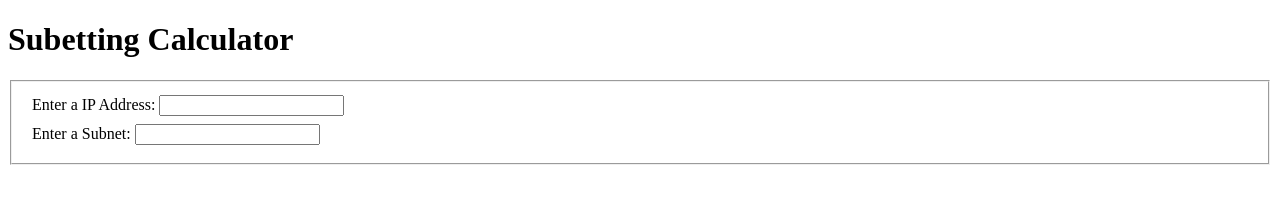
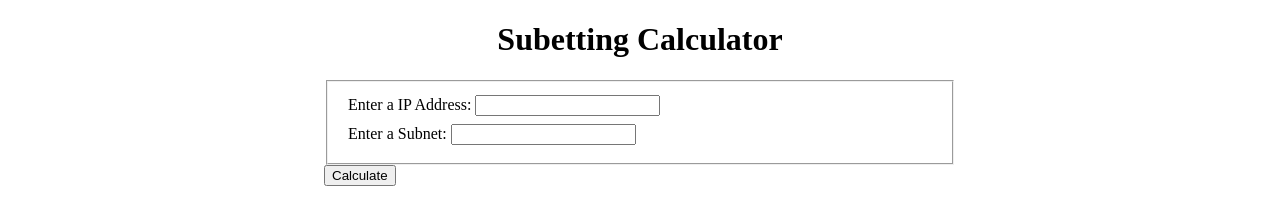
Before and after one commit to Roachk/subnetting-calc, a plain HTML site: page index.html in a window 1280 px wide. Drawn offline with Linux system fonts and the light colour scheme.

Commit message:
Updated index.html and master.css

```diff
--- a/index.html
+++ b/index.html
@@ -9,11 +9,12 @@
     <h1>Subetting Calculator</h1>
     <form>
       <fieldset>
-        <label>Enter a IP Address: <input type="text"></label>
-        <label>Enter a Subnet: <input type="text"></label>
+        <label>Enter a IP Address: <input type="text" name="ipAddress"></label>
+        <label>Enter a Subnet: <input type="text" name="subnet"></label>
         <label></label>
         <label></label>
       </fieldset>
+      <input type="submit" value="Calculate"></input>
     </form>
   </body>
 </html>
--- a/master.css
+++ b/master.css
@@ -2,3 +2,22 @@ label {
   display: block;
   margin: 0.5rem;
 }
+
+body{
+  width: 100%
+  height: auto;
+}
+
+form{
+  width: 50%;
+  margin: auto;
+}
+
+
+fieldset{
+  /*border-style: hidden;*/
+}
+
+h1{
+  text-align: center;
+}
```
